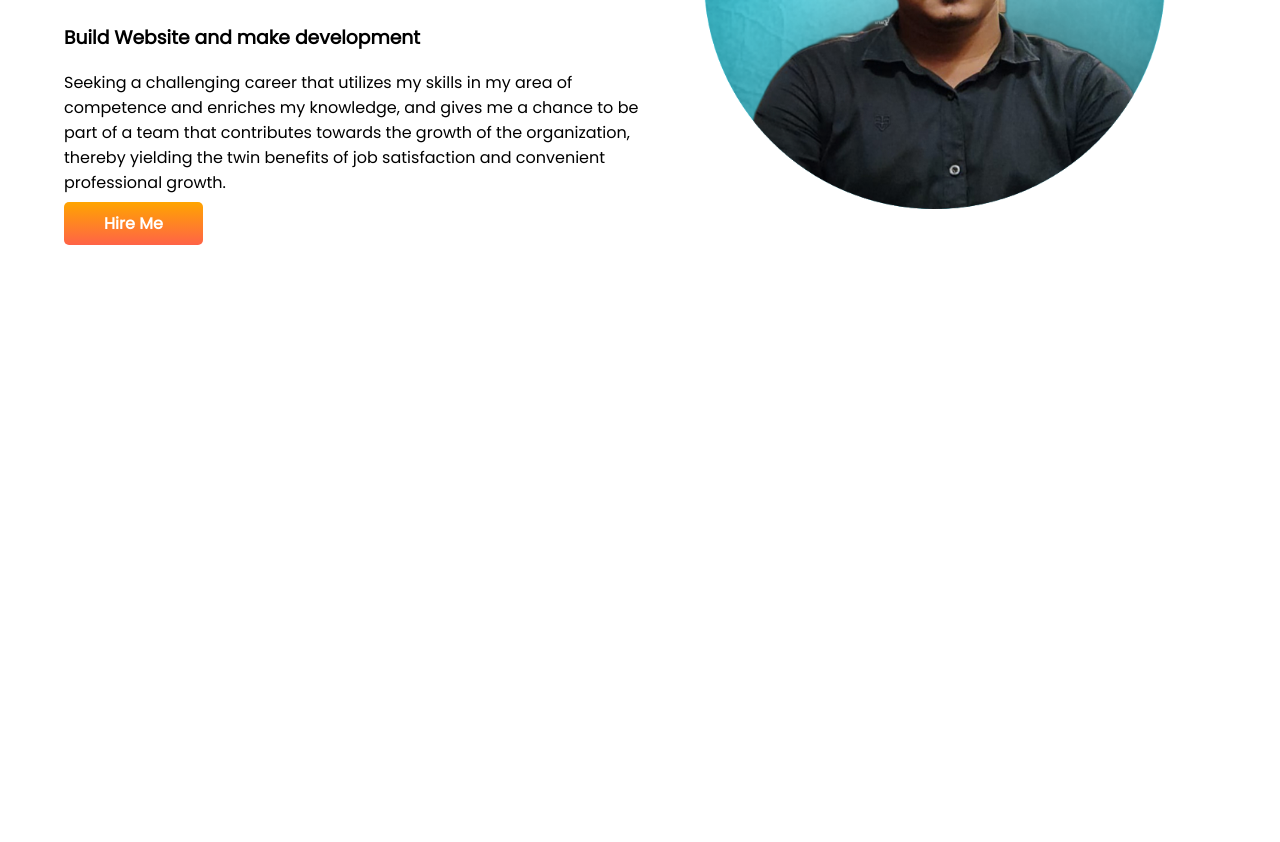
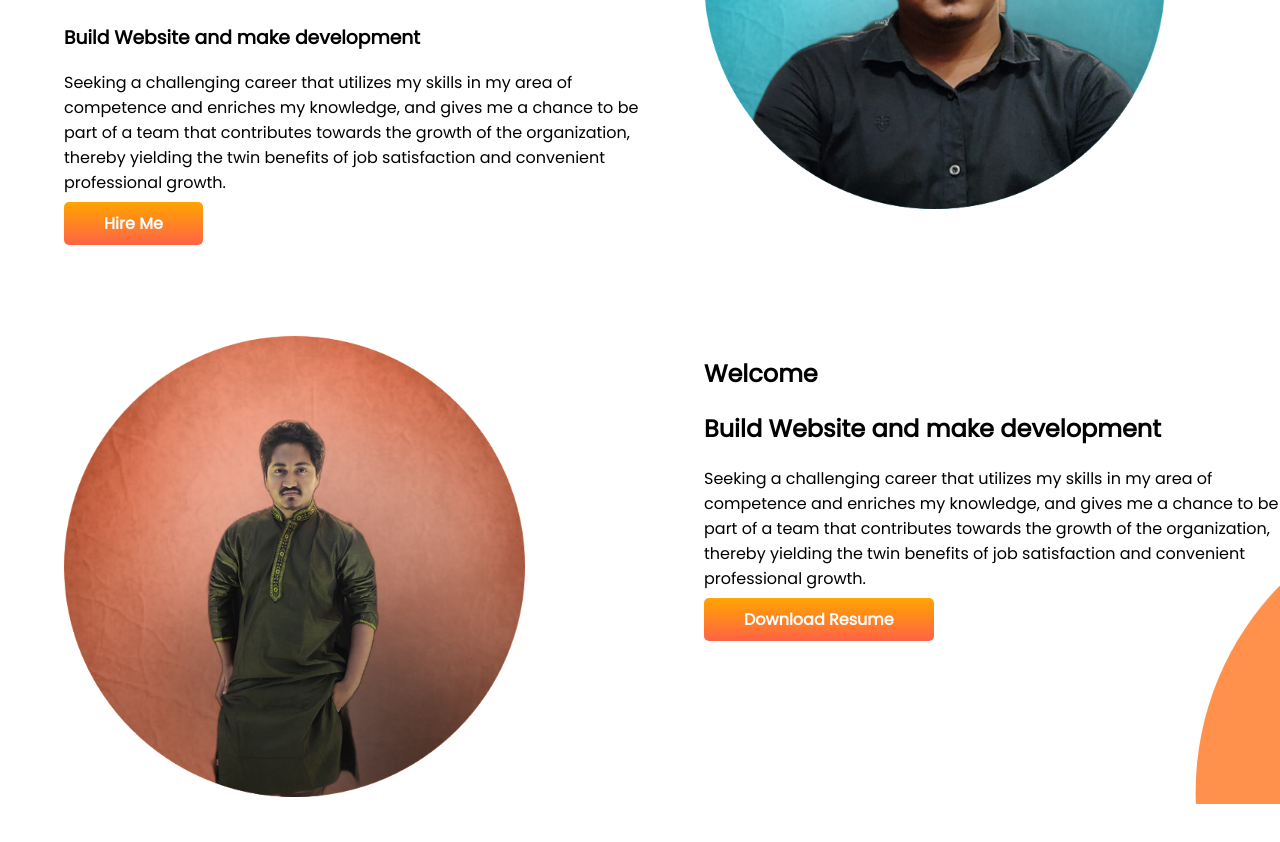
Before and after one commit to Shakil2424/my-portfolio, a plain HTML site: page index.html in a window 1280 px wide. Shown: the part 252-1094 px from the top of the page. Before the commit the page ends 800 px from the top, so only its background shows below. Drawn offline with Linux system fonts and the light colour scheme.

Commit message:
2nd-section commit

```diff
--- a/index.html
+++ b/index.html
@@ -36,6 +36,30 @@
     </section>
 
 
+    <section class="section2">
+
+        <div class="half-width">
+            <img src="images/picture2.png" alt="Picture">
+        </div>
+
+        <div class="half-width">
+            <h2>Welcome </h2>
+
+            <h2>Build Website and make development</h3>
+
+                <p>Seeking a challenging career that utilizes my skills in my area
+                    of competence and enriches my knowledge, and gives me a chance to be part
+                    of a team that contributes towards the growth of the organization, thereby
+                    yielding the twin benefits of job satisfaction and convenient professional growth.</p>
+                <a class="link-button" target=”_blank” href="https://github.com/Shakil2424">Download Resume</a>
+        </div>
+
+
+
+    </section>
+
+
+
 </body>
 
 </html>
--- a/style.css
+++ b/style.css
@@ -16,6 +16,7 @@ h1{
 section{
 
     display:flex;
+    margin-bottom: 100px;
 }
 
 .half-width{
@@ -44,3 +45,10 @@ section{
 background-image: url(images/top=banner.png);
 background-repeat: no-repeat;
 }
+
+.section2{
+
+    background-image: url(images/2nd-banner.png);
+   background-position: right;
+
+}
```
Also changed, not shown: images/2nd-banner.png (added), images/picture2.png (added).
